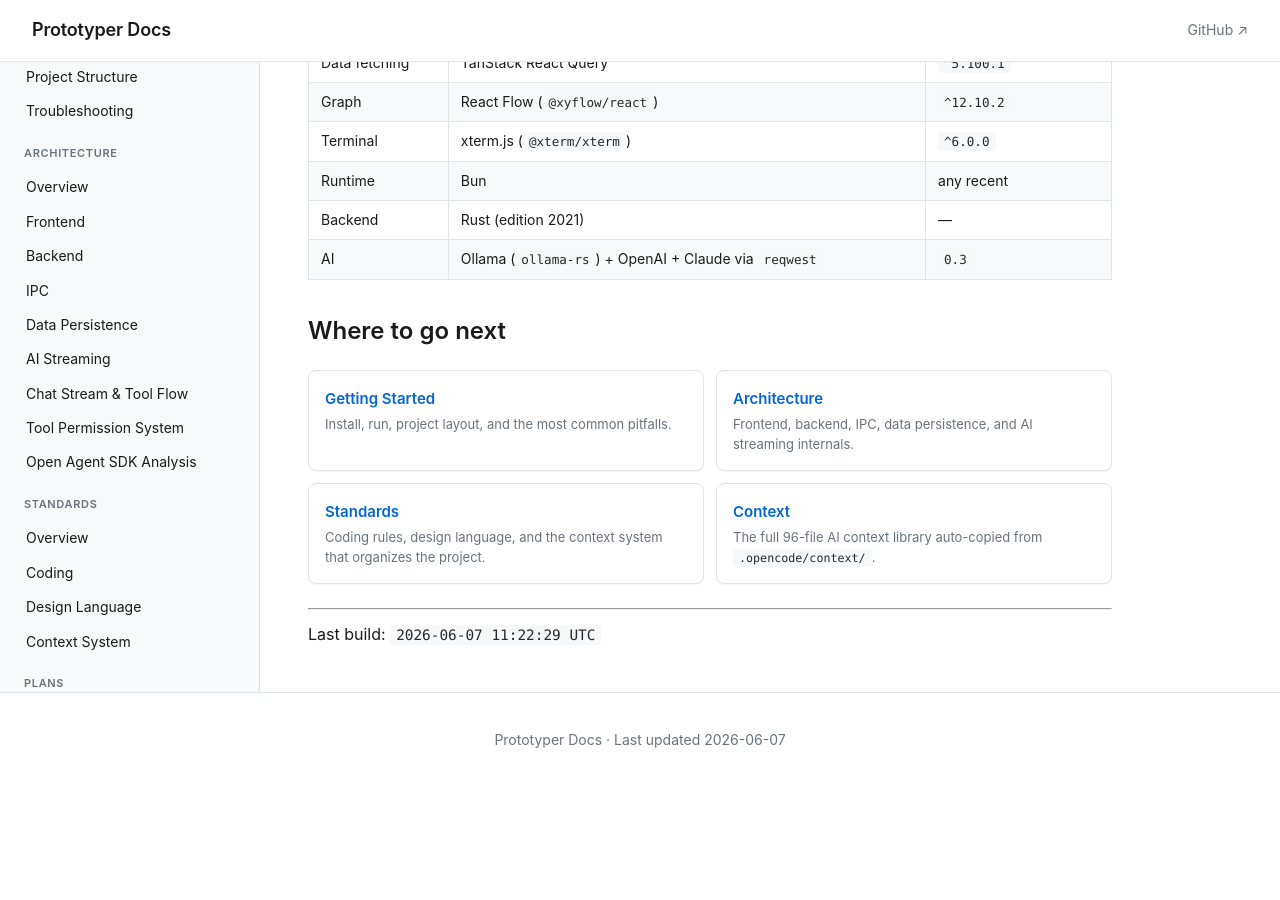
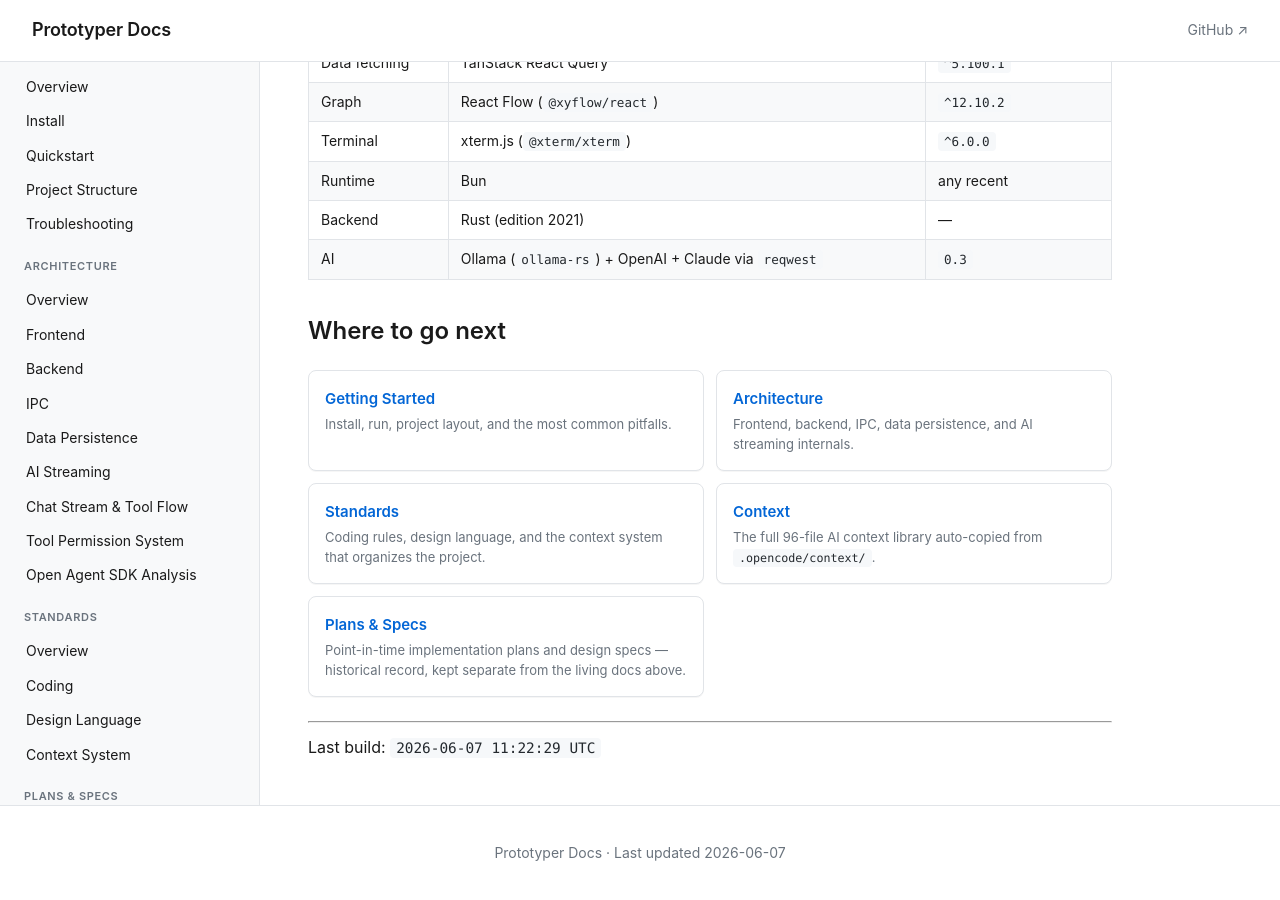
Before and after one commit to mihajlobt/rust-prototyper, a Jekyll site: the page built from docs/index.md, in a window 1280 px wide and 900 px high, scrolled down 804 px. Built offline with Jekyll 4.4.1, drawn with Linux system fonts in a browser that asks for light colours; before the commit the page ends 1591 px from its top, so only the background shows below that.

Commit message:
docs: merge Plans/Specs into one section with overview page
Plans and Specs were two separate top-level nav sections holding only
three pages between them. Merge them into a single "Plans & Specs"
category and add an overview page that explains these are point-in-time
historical documents — not living reference material — so readers don't
mistake a shipped proposal for current architecture.

```diff
--- a/docs/_data/navigation.yml
+++ b/docs/_data/navigation.yml
@@ -45,14 +45,14 @@
       url: /standards/design/
     - title: Context System
       url: /standards/context-system/
-- title: Plans
+- title: Plans & Specs
   children:
+    - title: Overview
+      url: /plans/
     - title: Native Context Menu
       url: /plans/context-menu/
     - title: Shared Chat
       url: /plans/shared-chat/
-- title: Specs
-  children:
     - title: Shared Chat Design
       url: /specs/shared-chat-design/
 - title: Context
--- a/docs/index.md
+++ b/docs/index.md
@@ -51,6 +51,10 @@
     <div class="card-title">Context</div>
     <div class="card-body">The full 96-file AI context library auto-copied from <code>.opencode/context/</code>.</div>
   </a>
+  <a class="card" href="{{ '/plans/' | relative_url }}">
+    <div class="card-title">Plans & Specs</div>
+    <div class="card-body">Point-in-time implementation plans and design specs — historical record, kept separate from the living docs above.</div>
+  </a>
 </div>
 
 ---
```
Also changed, not shown: docs/plans/index.md (added, +30 -0 lines).
